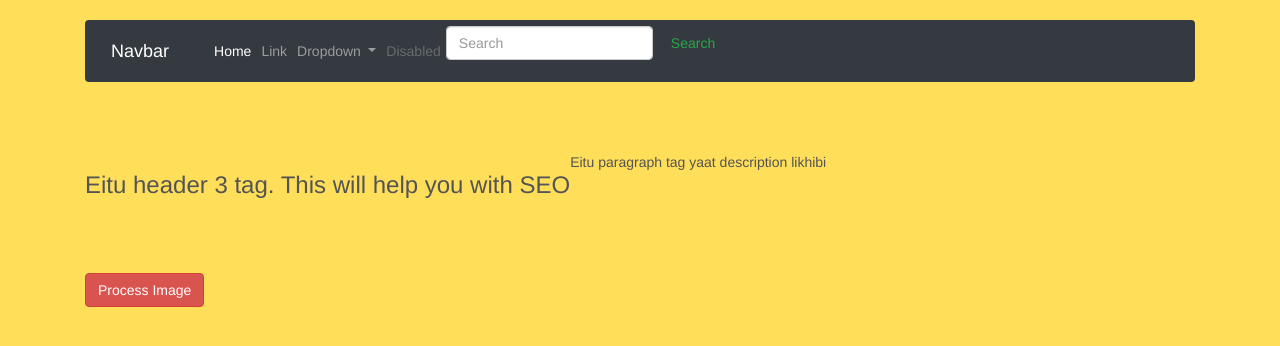
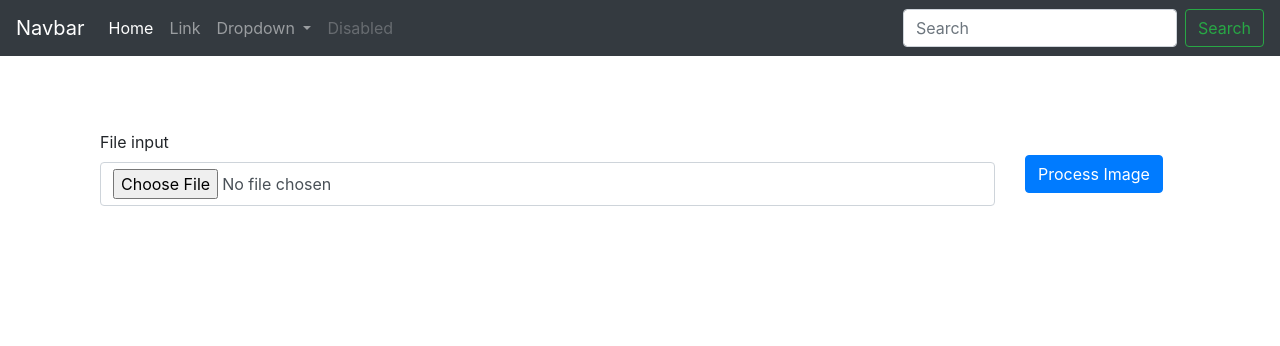
Before and after one commit to RajarshiGO/object_detection, a Flask app: page / in a window 1280 px wide. Shown: the top 346 px of the page. Run offline with Flask 2, Linux system fonts and the light colour scheme; some libraries are stand-ins or nearby versions.

Commit message:
Fixed bugs

```diff
--- a/app.py
+++ b/app.py
@@ -1,11 +1,20 @@
 from flask import Flask, render_template, request
+from matplotlib.pyplot import imsave
 import tensorflow as tf
 from utils import custom_loss
+import os
+from PIL import Image
+import albumentations as albu
+import numpy as np
+from utils import process_predictions, draw_bboxes, form_image_grid
 model = tf.keras.models.load_model('model', custom_objects = {"custom_loss": custom_loss})
 app = Flask(__name__)
 app.debug = True
-UPLOAD_FOLDER = './upload'
-
+UPLOAD_FOLDER = './static/upload'
+preprocess = albu.Compose([
+    albu.CLAHE(p=1),
+    albu.ToGray(p=1),
+])
 @app.route('/')
 def index():
     return render_template("index.html")
@@ -13,10 +22,25 @@ def index():
 
 @app.route('/api/upload', methods =['POST'])
 def upload():
+    files = os.listdir(UPLOAD_FOLDER)
+    if(len(files)!=0):
+        for file in files:
+            os.remove(os.path.join(UPLOAD_FOLDER, file))
     f = request.files['file']
-    filepath = f'static/temp/{f.filename}'
+    filepath = f'{UPLOAD_FOLDER}/{f.filename}'
     print(f.filename)
     f.save(filepath)
+    image = Image.open(filepath)
+    image = image.resize((256,256))
+    image = np.array(image)
+    image = preprocess(image = image)
+    image = image['image']/255
+    image = np.expand_dims(image, axis = 0)
+    pred = model.predict(image)
+    pred = np.squeeze(pred)
+    pred = process_predictions(pred, form_image_grid())
+    drawn = draw_bboxes(filepath, bboxes = pred)
+    imsave(filepath, drawn)
     return f"{request.url_root}{filepath}"
 if __name__ == '__main__':
     app.run(debug=True)
--- a/templates/base.html
+++ b/templates/base.html
@@ -6,12 +6,13 @@
     <meta name="viewport" content="width=device-width, initial-scale=1, shrink-to-fit=no">
 
     <!-- Bootstrap CSS -->
-    <link rel="stylesheet" href="{{ url_for('static', filename='override_styles.css') }}" />
+    <link rel="stylesheet" href="{{ url_for('static', filename='styles.css') }}" />
     <link rel="stylesheet" href="https://cdn.jsdelivr.net/npm/bootstrap@4.0.0/dist/css/bootstrap.min.css" integrity="sha384-Gn5384xqQ1aoWXA+058RXPxPg6fy4IWvTNh0E263XmFcJlSAwiGgFAW/dAiS6JXm" crossorigin="anonymous">
 
     <title>Wheat Tip Detection</title>
   </head>
   <body>
+    {% include 'navbar.html' %}
     <br/>
     <div class="container">
         {% block content %}
@@ -23,5 +24,8 @@
     <script src="https://code.jquery.com/jquery-3.2.1.slim.min.js" integrity="sha384-KJ3o2DKtIkvYIK3UENzmM7KCkRr/rE9/Qpg6aAZGJwFDMVNA/GpGFF93hXpG5KkN" crossorigin="anonymous"></script>
     <script src="https://cdn.jsdelivr.net/npm/popper.js@1.12.9/dist/umd/popper.min.js" integrity="sha384-ApNbgh9B+Y1QKtv3Rn7W3mgPxhU9K/ScQsAP7hUibX39j7fakFPskvXusvfa0b4Q" crossorigin="anonymous"></script>
     <script src="https://cdn.jsdelivr.net/npm/bootstrap@4.0.0/dist/js/bootstrap.min.js" integrity="sha384-JZR6Spejh4U02d8jOt6vLEHfe/JQGiRRSQQxSfFWpi1MquVdAyjUar5+76PVCmYl" crossorigin="anonymous"></script>
+    <script src="https://code.jquery.com/jquery-3.6.0.min.js" integrity="sha256-/xUj+3OJU5yExlq6GSYGSHk7tPXikynS7ogEvDej/m4=" crossorigin="anonymous"></script>
+    <script src="{{ url_for('static', filename='utils.js') }}">
+    </script>
   </body>
 </html>
--- a/templates/index.html
+++ b/templates/index.html
@@ -1,45 +1,17 @@
 {% extends 'base.html' %}
 {% block content %}
-<!DOCTYPE html>
-<html lang="en">
-
-<head>
-    <meta charset="UTF-8">
-    <meta http-equiv="X-UA-Compatible" content="IE=edge">
-    <meta name="viewport" content="width=device-width, initial-scale=1.0">
-    <title>Home</title>
-    <!-- Latest compiled and minified CSS -->
-    <link rel="stylesheet" href="https://maxcdn.bootstrapcdn.com/bootstrap/3.3.7/css/bootstrap.min.css"
-        crossorigin="anonymous">
-    <link rel="stylesheet" href="{{ url_for('static', filename='styles.css') }}" />
-
-</head>
-
-<body>
-    {% include 'navbar.html' %}
-    <div class="container main-container">
-        <div class = "row">
-            <h3 class="header-project">Eitu header 3 tag. This will help you with SEO</h3>
-            <p class="description-project"> Eitu paragraph tag yaat description likhibi</p>
-            <!-- Kiba list thakile tolot khini control + / maari uncomment kori dibi -->
+<div class="container main-container">
+    <div class="row">
+        <div class="col-md-10 form-group">
+            <label for="fileInput">File input</label>
+            <input type="file" class="form-control" onchange="loadImg()" id="fileInput" aria-describedby="fileHelp">
         </div>
-        <div class="row">
-            <div class="input-group mb-3">
-                <input class = "custom-file-input"  type="file" class="form-control" onchange="loadImg()" id="fileInput" aria-describedby="fileHelp">
-            </div>
-            <div class="btn-submit-container">
-                <button type="button" class="btn btn-danger" id="upload">Process Image</button>
-            </div>
-        </div>
-        <div class="image-window">
-            <img src="" id="imagePreview" class="image-preview">
+        <div class="col-md-2 btn-submit-container">
+            <button type="button" class="btn btn-primary" id="upload">Process Image</button>
         </div>
     </div>
-</body>
-<script src="https://code.jquery.com/jquery-3.6.0.min.js"
-    integrity="sha256-/xUj+3OJU5yExlq6GSYGSHk7tPXikynS7ogEvDej/m4=" crossorigin="anonymous"></script>
-<script src="{{ url_for('static', filename='utils.js') }}">
-</script>
-
-</html>
+    <div>
+        <img src="" id="imagePreview" class="image-preview">
+    </div>
+</div>
 {% endblock %}
```
Also changed, not shown: utils.py (+36 -1 lines), 4 other files.
